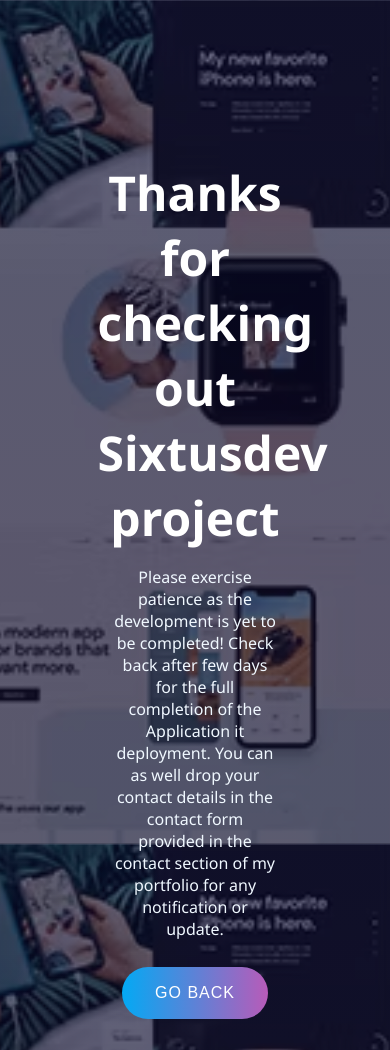
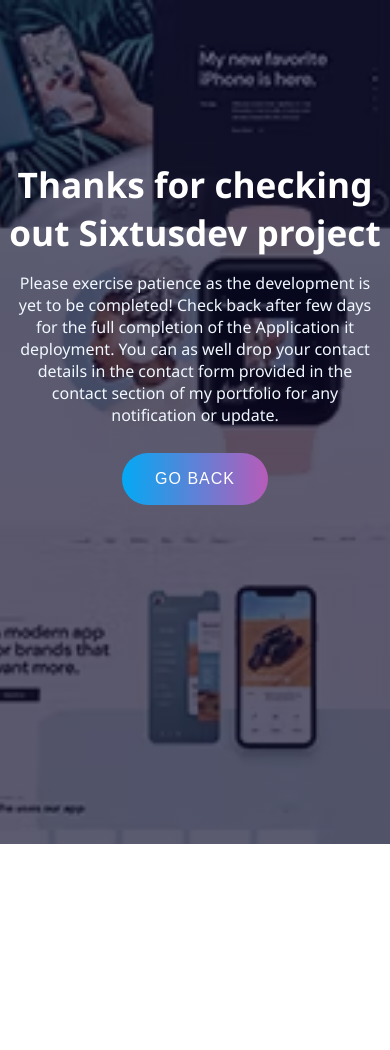
Before and after one commit to sixtusdeveloper/myportfolio, a website: page await.html in a window 390 px wide. Shown: the top 1050 px of the page. After the commit the page ends 844 px from the top, so only its background shows below. Drawn offline with Linux system fonts and the light colour scheme.

Commit message:
commit on html file and css file

```diff
--- a/CSS/await.css
+++ b/CSS/await.css
@@ -119,3 +119,21 @@ body {
 .await-msg button:active {
   background: linear-gradient(32deg, #03a9f4, #f441a5, #ffeb3b, #03a9f4);
 }
+
+/*=========================== FOR SMALLER SCREEN DEVICE ============================*/
+@media only screen and (max-width: 989px) {
+  .await-content .await-msg {
+    width: 80%;
+  }
+}
+/*=========================== FOR SMALLER SCREEN DEVICE ============================*/
+@media only screen and (max-width: 689px) {
+  .await-content .await-msg {
+    width: 100%;
+  }
+
+  .await-msg h1 {
+    color: #fff;
+    font-size: 2.2rem;
+  }
+}
```
